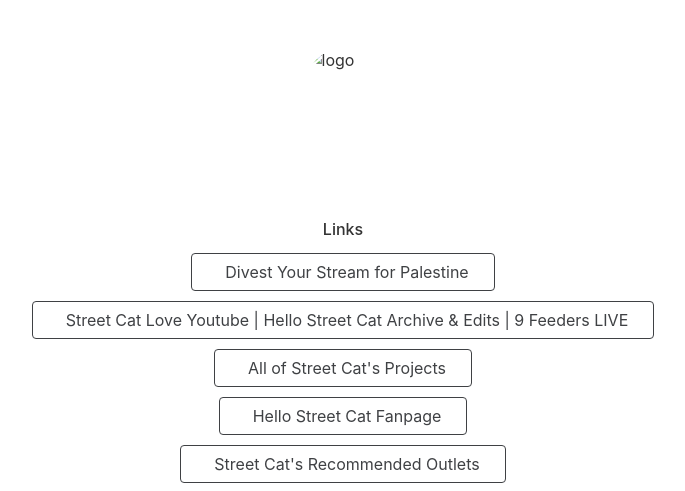
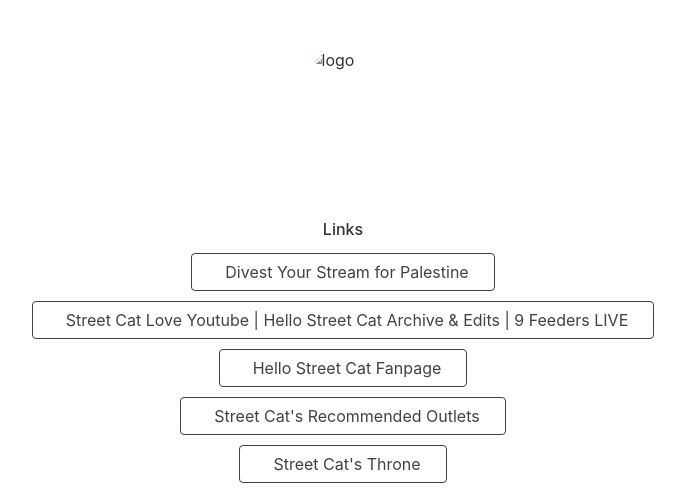
Before and after one commit to StreetCatLove/streetcatlove.github.io, a Jekyll site: the page built from CHANGELOG.md, in a window 1280 px wide. Shown: the top 491 px of the page, without its empty margins (297-982 px from the left). Built offline with Jekyll 4.4.1, drawn with Linux system fonts in a browser that asks for light colours; nearby versions of some CDN libraries; our own code applies the rules of GitHub Pages for plain Markdown files; grey boxes are pictures that could not be loaded.

Commit message:
Update links.yml

```diff
--- a/_data/links.yml
+++ b/_data/links.yml
@@ -11,10 +11,6 @@
       url: https://www.youtube.com/@street_cat_love
       icon: tdesign:film # Icons are optional
 
-    - title: All of Street Cat's Projects
-      url: https://streetcatlove.github.io/proj
-      icon: tdesign:folder # Icons are optional
-
     - title: Hello Street Cat Fanpage
       url: https://streetcatlove.github.io/hellostreetcat/
       icon: tdesign:cat # Icons are optional
```
